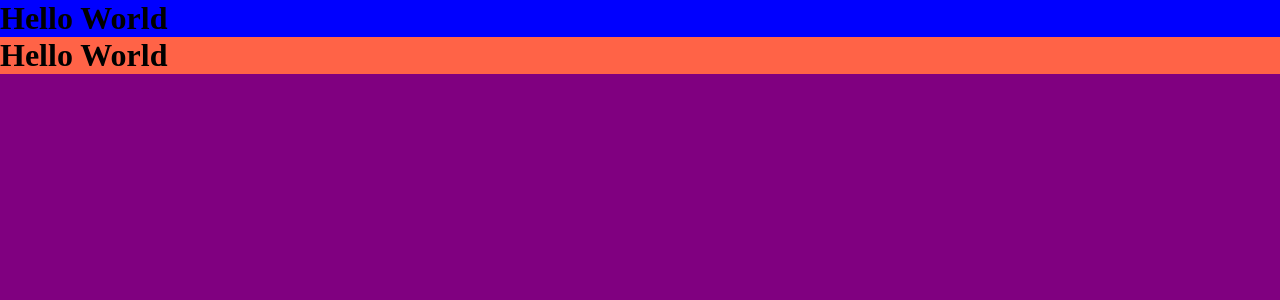
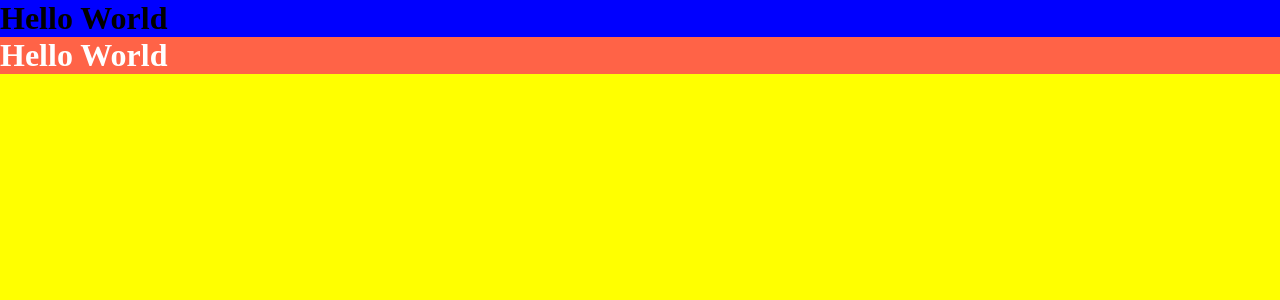
Before and after one commit to jos3s/reactnext_landing_page, a React (Create React App) app: page / in a window 1280 px wide. Shown: the top 300 px of the page. Built offline with nearby package versions, Linux system fonts and the light colour scheme.

Commit message:
Criando e usando um tema do sytled components

```diff
--- a/src/index.jsx
+++ b/src/index.jsx
@@ -1,12 +1,16 @@
 import React from 'react';
 import ReactDOM from 'react-dom';
+import { ThemeProvider } from 'styled-components';
 import { GlobalStyles } from './styles/globalStyles';
+import { theme } from './styles/theme';
 import Home from './templates/App';
 
 ReactDOM.render(
   <React.StrictMode>
-    <GlobalStyles />
-    <Home />
+    <ThemeProvider theme={theme}>
+      <GlobalStyles />
+      <Home />
+    </ThemeProvider>
   </React.StrictMode>,
   document.getElementById('root'),
 );
--- a/src/styles/globalStyles.js
+++ b/src/styles/globalStyles.js
@@ -6,6 +6,6 @@ export const GlobalStyles = createGlobalStyle`
     padding:0;
   }
   body{
-    background:purple;
+    background:${({ theme }) => theme.colors.mainBg};
   }
 `;
--- /dev/null
+++ b/src/styles/theme.js
@@ -0,0 +1,9 @@
+export const theme = {
+  colors: {
+    mainBg: 'yellow',
+    secondaryBg: 'blue',
+  },
+  textColors: {
+    mainText: 'black',
+  },
+};
--- a/src/templates/App/index.jsx
+++ b/src/templates/App/index.jsx
@@ -6,7 +6,7 @@ function Home() {
       <Styled.Wrapper background="blue">
         <h1>Hello World</h1>
       </Styled.Wrapper>
-      <Styled.Wrapper background="tomato">
+      <Styled.Wrapper background="tomato" color="white">
         <h1>Hello World</h1>
       </Styled.Wrapper>
     </div>
--- a/src/templates/App/styles.js
+++ b/src/templates/App/styles.js
@@ -4,4 +4,5 @@ export const Wrapper = styled.div`
   ${(props) => css`
     background: ${props.background};
   `}
+  color:${(props) => props.color || 'black'}
 `;
```
